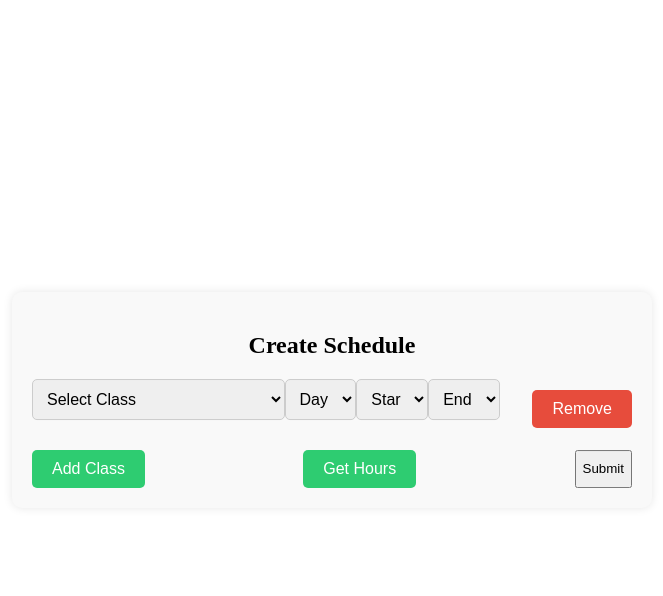
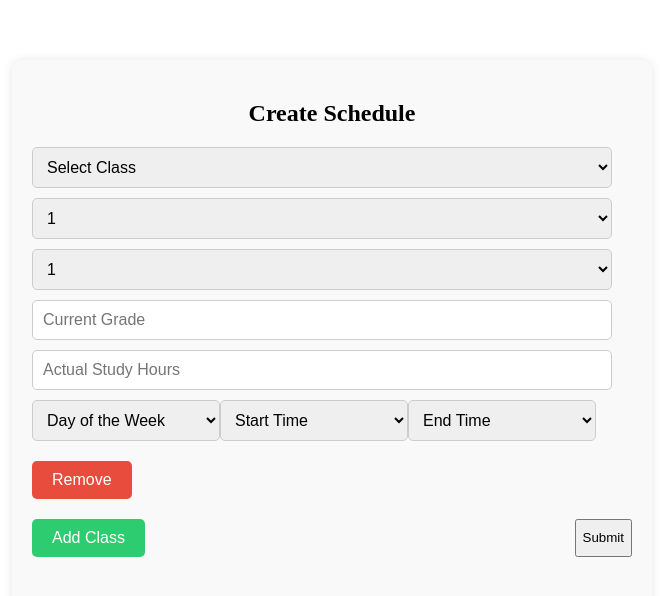
Before and after one commit to chrisbriancarrasco/Brainwave, a SvelteKit app: page /createSchedule in a window 1280 px wide. Both pictures are taken after a click on the button "Add Class". Shown: the top 596 px of the page, without its empty margins (308-971 px from the left). Built offline with nearby package versions, Linux system fonts and the light colour scheme.

Commit message:
updated create schedule page

```diff
--- a/src/routes/createSchedule/+page.svelte
+++ b/src/routes/createSchedule/+page.svelte
@@ -1,4 +1,5 @@
 <script>
+	let data;
 	const get_hours = async()=>{
 		const request = {course_ID:"362", credits:3.0,difficulty_level:6, current_grade:90, actual_study_hours:10};
 		const res = await fetch('http://127.0.0.1:5000/recommended_study_hours', {
@@ -8,8 +9,9 @@
 				'content-type': 'application/json'
 			}
 		});
-		const data = await res.json();
-		console.log({data});
+		data = await res.json();
+		//
+		return data.hours;
 		//return data.containers[0];
 	};
 
@@ -43,25 +45,39 @@
 	];
 
 	function addClass() {
-	  classSchedule = [...classSchedule, { class: "", start_time: "", end_time: "", day: "" }];
+	  classSchedule = [...classSchedule, { class: "", start_time: "", end_time: "", day: "", credits: 1, difficulty: 1, grade: "", study_hours: "" }];
 	}
 
 	function removeClass(index) {
 	  classSchedule = classSchedule.filter((_, i) => i !== index);
 	}
-  </script>
+</script>
 
 <div class="dropdown">
 	<div class="dropdown-content">
 	  <h2 style="text-align: center; margin-bottom: 20px;">Create Schedule</h2>
 	  {#each classSchedule as schedule, index}
-		<div style="display: flex; align-items: center;">
+		<div style="display: flex; align-items: center; flex-wrap: wrap;">
 		  <select class="class-select" bind:value={schedule.class}>
 			<option value="">Select Class</option>
 			{#each classNames as className}
 			  <option value={className}>{className}</option>
 			{/each}
 		  </select>
+		  <select class="credits-select" bind:value={schedule.credits}>
+			<option value="">Select Credits</option>
+			{#each Array.from({length: 3}, (_, i) => i + 1) as credit}
+			  <option value={credit}>{credit}</option>
+			{/each}
+		  </select>
+		  <select class="difficulty-select" bind:value={schedule.difficulty}>
+			<option value="">Select Difficulty</option>
+			{#each Array.from({length: 10}, (_, i) => i + 1) as diff}
+			  <option value={diff}>{diff}</option>
+			{/each}
+		  </select>
+		  <input type="number" class="grade-input" bind:value={schedule.grade} placeholder="Current Grade" min="0" max="100" />
+		  <input type="number" class="study-hours-input" bind:value={schedule.study_hours} placeholder="Actual Study Hours" min="0" />
 		  <div style="display: flex; width: 100%;">
 			<select class="time-select" bind:value={schedule.day}>
 			  <option value="">Day of the Week</option>
@@ -92,12 +108,11 @@
 	</div>
 	<div class="button-container">
 	  <button class="add-btn" on:click={addClass}>Add Class</button>
-	  <button class="add-btn" on:click={async ()=>{await get_hours()}}>Get Hours</button>
 	  <button on:click={() => console.log(classSchedule)}>Submit</button>
 	</div>
-  </div>
+</div>
 
-  <style>
+<style>
 	.dropdown {
 	  position: fixed;
 	  top: 50%;
@@ -109,13 +124,15 @@
 	  box-shadow: 0px 0px 10px rgba(0, 0, 0, 0.1);
 	  width: 80%;
 	  max-width: 600px;
+	  height: 80%;
+	  overflow-y: auto;
 	}
 
 	.dropdown-content {
 	  margin-bottom: 20px;
 	}
 
-	.class-select {
+	.class-select, .credits-select, .difficulty-select, .grade-input, .study-hours-input {
 	  margin-bottom: 10px;
 	  width: calc(100% - 20px);
 	  padding: 10px;
@@ -170,4 +187,4 @@
 	.add-btn:hover {
 	  background-color: #27ae60;
 	}
-  </style>
+</style>
--- a/src/routes/mainpage/+page.svelte
+++ b/src/routes/mainpage/+page.svelte
@@ -14,7 +14,7 @@
 
     let showCalendar = false;
 
-    function calculateRecommendedHours() {
+    function RecommendedHours() {
       // Add logic
       return 40; // ex. recommended 40 hours
     }
@@ -29,7 +29,7 @@
     <p>Welcome Username @ email</p>
 
     <div class="recommended-hours-container">
-      <p>Recommended Hours: {calculateRecommendedHours()} hours</p>
+      <p>Recommended Hours: {RecommendedHours()} hours</p>
     </div>
 
     <button on:click={() => goto("/createSchedule")}>Create Schedule</button>
```
